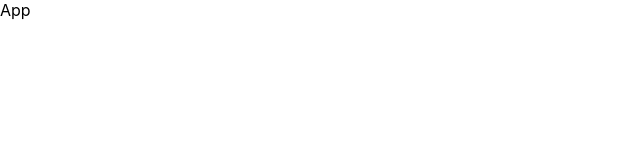
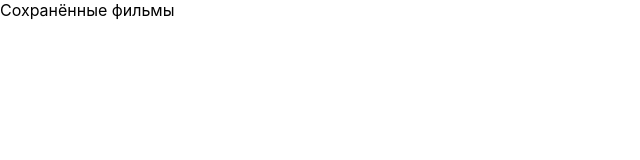
Before and after one commit to Olga-Sotula/movies-explorer-frontend, a React (Create React App) app: page /saved-movies in a window 1280 px wide. Shown: the top 160 px of the page, without its empty margins (0-640 px from the left). Built offline with nearby package versions, Linux system fonts and the light colour scheme.

Commit message:
add routes

```diff
--- a/src/components/App/App.js
+++ b/src/components/App/App.js
@@ -1,6 +1,37 @@
+import React from 'react';
+import { Route, Switch } from 'react-router-dom'
+
+import Main from "../Main/Main";
+import Movies from '../Movies/Movies';
+import SavedMovies from '../SavedMovies/SavedMovies';
+import Profile from '../Profile/Profile';
+import Login from '../Login/Login';
+import Register from '../Register/Register';
+
 function App() {
   return (
-    <dev>App</dev>
+    <div className="page">
+      <Switch>
+        <Route exact path="/">
+          <Main/>
+        </Route>
+        <Route path="/movies">
+          <Movies/>
+        </Route>
+        <Route path="/saved-movies">
+          <SavedMovies/>
+        </Route>
+        <Route path="/profile">
+          <Profile/>
+        </Route>
+        <Route path="/signin">
+          <Login/>
+        </Route>
+        <Route path="/signup">
+          <Register/>
+        </Route>
+      </Switch>
+    </div>
   );
 }
 
--- a/src/components/Login/Login.js
+++ b/src/components/Login/Login.js
@@ -0,0 +1,7 @@
+function Login() {
+  return (
+    <div>Login</div>
+  );
+}
+
+export default Login;
--- a/src/components/Main/Main.js
+++ b/src/components/Main/Main.js
@@ -0,0 +1,7 @@
+function Main() {
+  return(
+    <dev>О проекте</dev>
+  );
+}
+
+export default Main;
--- a/src/components/Movies/Movies.js
+++ b/src/components/Movies/Movies.js
@@ -0,0 +1,7 @@
+function Movies() {
+  return (
+    <div>Фильмы</div>
+  );
+}
+
+export default Movies;
--- a/src/components/Profile/Profile.js
+++ b/src/components/Profile/Profile.js
@@ -0,0 +1,7 @@
+function Profile() {
+  return (
+    <div>Профиль</div>
+  );
+}
+
+export default Profile;
--- a/src/components/Register/Register.js
+++ b/src/components/Register/Register.js
@@ -0,0 +1,7 @@
+function Register () {
+  return (
+    <div>Register</div>
+  );
+}
+
+export default Register;
--- a/src/components/SavedMovies/SavedMovies.js
+++ b/src/components/SavedMovies/SavedMovies.js
@@ -0,0 +1,7 @@
+function SavedMovies() {
+  return (
+    <div>Сохранённые фильмы</div>
+  );
+}
+
+export default SavedMovies;
```
